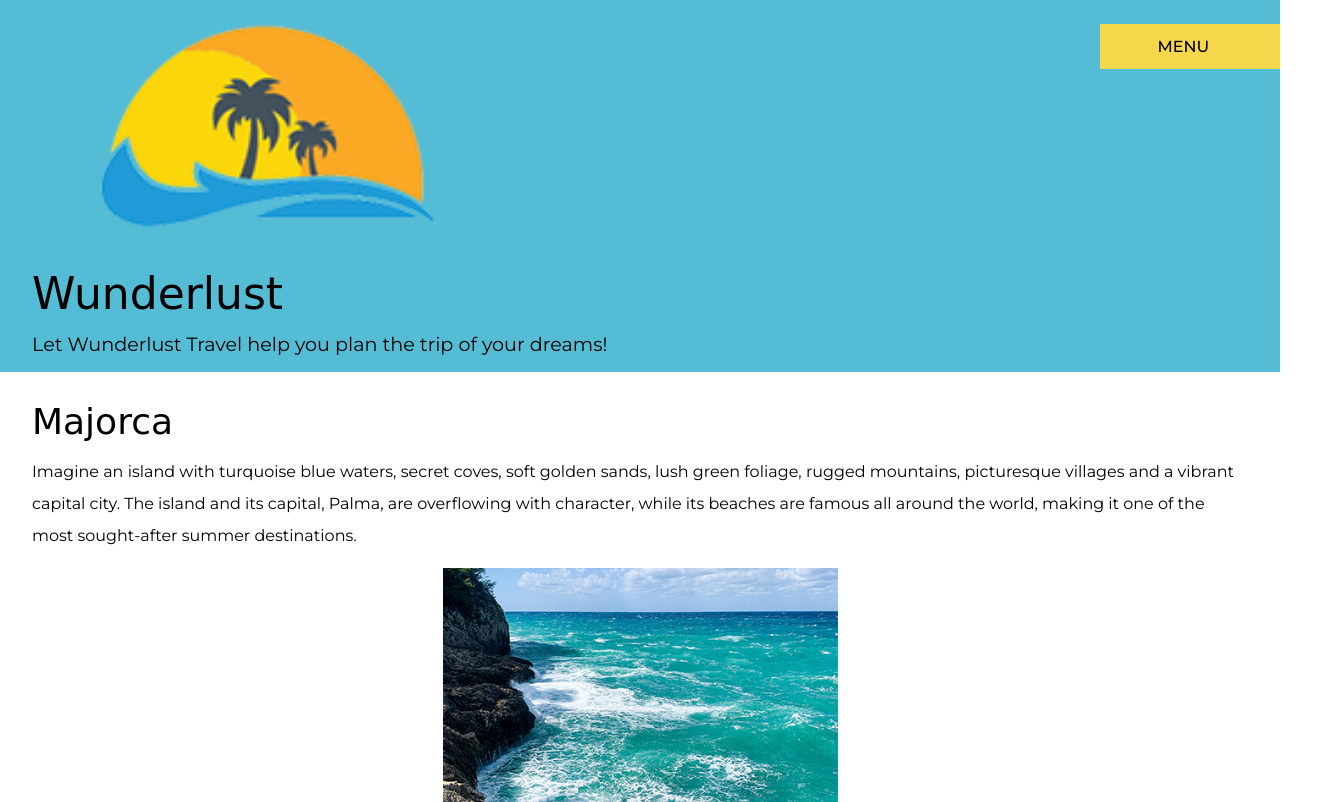
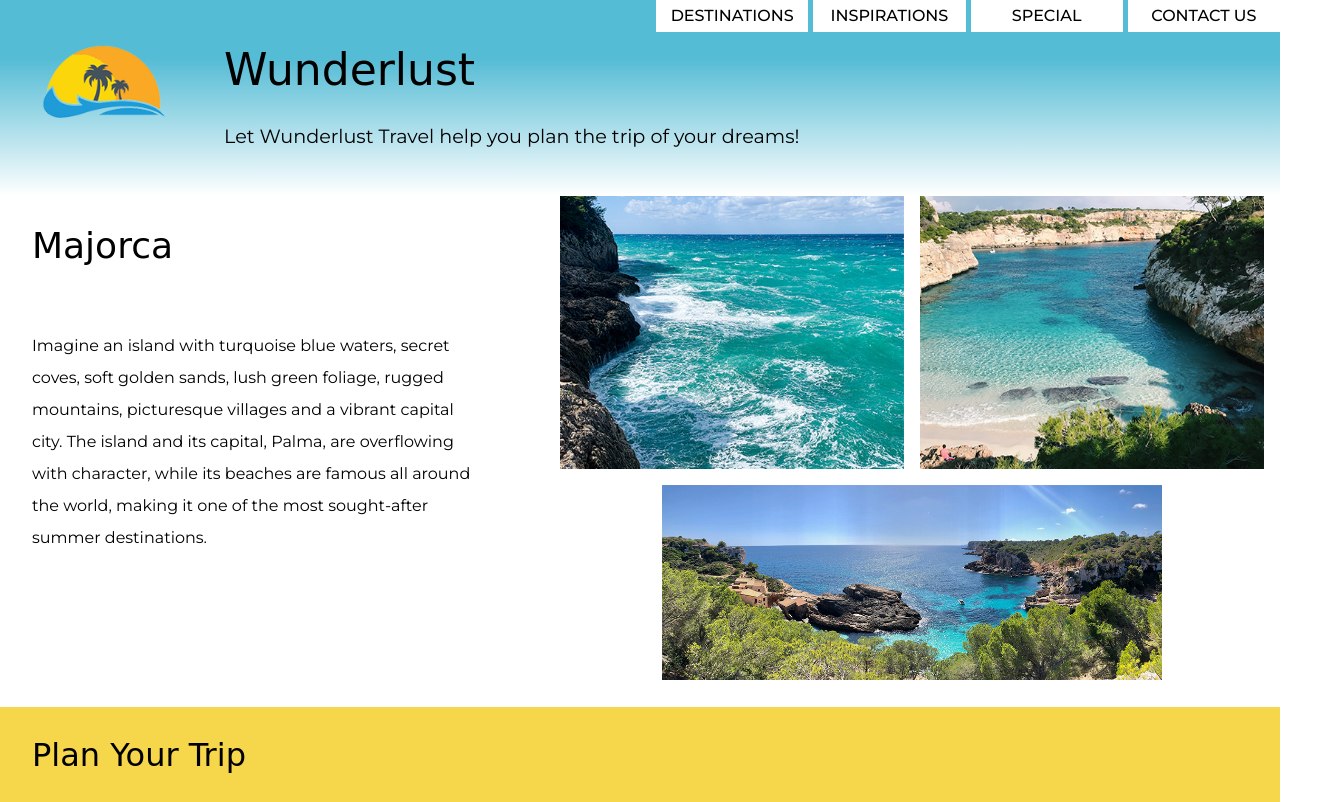
Before and after one commit to bamolin2/wunderlust, a plain HTML site: page wunderlust-majorca.html in a window 1280 px wide. Shown: the top 802 px of the page, 1320 px wide, since content can reach past the window. Drawn offline with Linux system fonts and the light colour scheme; a web font is replaced by a local one.

Commit message:
added media queries

```diff
--- a/styles.css
+++ b/styles.css
@@ -67,7 +67,7 @@ table {
     --black: #000;
 }
 
-/* ---------- CUSTOM STYLES BEGIN ---------- */
+/* ---------- SMALL SCREEN CUSTOM STYLES BEGIN ---------- */
 
 * {
     box-sizing: border-box;
@@ -119,7 +119,7 @@ h4, p, q, small, nav, button, form {
 /* ----- HEADER STYLES ----- */
 header {
     width: 100%;
-    background-color: var(--teal);
+    background-image: linear-gradient(var(--teal) 30%, var(--white));
     display: grid;
     grid-template-columns: repeat(2, 1fr);
     gap: 1rem;
@@ -520,3 +520,291 @@ footer a, footer p {
     font-weight: 300;
     color: var(--dark-gray);
 }
+
+/*----------- END SMALL SCREEN STYLES ------------*/
+
+/*----------- BEGIN MEDIUM SCREEN STYLES ------------*/
+
+@media screen and (min-width: 700px){
+/* ----- HEADER SECTION ----- */
+    header {
+        grid-template-columns: repeat(3, 1fr);
+        padding: 2rem 0 2rem 0;
+        align-items: center;
+
+      }
+
+    #menu-toggle input, #menu-toggle label {
+        position: absolute;
+        left: -10000px;
+        top: auto;
+        width: 1px;
+        height: 1px;
+        overflow: hidden;
+    }
+
+    #menu-toggle,  #menu-toggle ul{
+        position: static;
+        height: fit-content;
+        padding: 0;
+        background-color: transparent;
+    }
+
+    #toggle:not(:checked) + label + ul {
+        display: flex;
+        position: static;
+        column-gap: 5px;
+        padding: 0 1rem;
+    }
+
+    #logo {
+        width: 100%;
+        grid-column: 1 / 2;
+        grid-row: 1 / span 2;
+    }
+
+    #logo img {
+        padding: 10px;
+        width: 100%;
+    }
+
+    h1{
+        grid-column: 2 / -1;
+        font-size: 2.75rem;
+        padding: 0;
+        width: fit-content;
+    }
+
+    nav {
+        padding: 0;
+        grid-column: 1 / -1;
+        grid-row: 3;
+        width: fit-content;
+    }
+
+    nav ul li {
+        background-color: var(--white);
+        margin: 0;
+        width: 100%;
+        padding: 1rem;
+        border: 0;
+    }
+
+    nav ul li:hover {
+        background-color: var(--yellow);
+    }
+
+    nav ul li a{
+        text-decoration: none;
+        color: var(--black);
+        font-weight: 500;
+        text-transform: uppercase;
+        padding: 0;
+    }
+
+    header p {
+        grid-column: 2/ -1;
+        line-height: 1.5rem;
+        font-size: 1.2rem;
+        padding: 1rem 1rem 1rem 0;
+        width: fit-content;
+    }
+
+    /* ----- INTRO SECTION ----- */
+
+    #intro {
+        justify-items: center;
+    }
+
+    #img-grid {
+        width: 70%;
+        padding: 0 2rem;
+        grid-column: 1 / -1;
+        display: grid;
+        grid-template-columns: 1fr 1fr;
+        gap: 1rem;
+        justify-items: center;
+    }
+
+    #img-grid img, picture img{
+        width: 100%;
+    }
+
+    picture{
+        grid-row: 2;
+        grid-column: 1 / -1;
+
+    }
+
+    /* ----- PLAN SECTION ----- */
+
+    #plan div {
+        grid-template-columns: 1fr 1fr;
+        grid-template-rows: auto;
+    }
+
+    /* ----- TESTIMONIALS SECTION ----- */
+
+    #testimonials div {
+        grid-template-columns: 1fr 1fr;
+        grid-template-rows: auto;
+    }
+
+    #testimonials {
+        padding-bottom: 1rem;
+    }
+
+    /* ----- ABOUT SECTION ----- */
+
+    #about div {
+        grid-template-columns: repeat(4, 1fr);
+        grid-template-rows: auto;
+    }
+
+    /* ----- CONTACT SECTION ----- */
+
+    #mySubmit {
+        width: fit-content;
+        padding: 1rem 4rem;
+        align-self: flex-end;
+    }
+
+    /* ----- FOOTER SECTION ----- */
+
+    footer {
+        flex-direction: row;
+        justify-content: space-around;
+        align-items: center;
+    }
+}
+
+/*----------- END MEDIUM SCREEN STYLES ------------*/
+
+/*----------- BEGIN LARGE SCREEN STYLES ------------*/
+
+@media screen and (min-width: 1200px){
+
+    /* ----- HEADER SECTION ----- */
+
+   header {
+        grid-template-columns: 1fr 2fr 3fr;
+        padding: 0 0 2rem 0;
+        align-items: center;
+      }
+
+
+    #logo {
+        width: 100%;
+        grid-column: 1 / 2;
+        grid-row: 1 / span 3;
+    }
+
+    #logo img {
+        padding: 10px;
+        width: 100%;
+    }
+
+
+    #toggle:not(:checked) + label + ul {
+        width: 100%;
+        padding: 0;
+    }
+
+    nav {
+        padding: 0;
+        grid-column: 3 / -1;
+        grid-row: 1;
+        width: 100%;
+    }
+
+    nav ul li {
+        padding: .5rem;
+
+    }
+
+    #menu-toggle {
+        width: 100%;
+    }
+
+    /* ----- INTRO SECTION ----- */
+
+    #intro {
+        grid-template-columns: 40% 60%;
+        grid-template-rows: 1fr 3fr;
+    }
+
+    #intro p {
+        grid-column: 1 / 2;
+        grid-row: 2;
+    }
+
+    #img-grid {
+        grid-column: 2 / -1;
+        grid-row: 1 / -1;
+        width: 100%;
+    }
+
+    #intro h2 {
+        grid-column: 1 / 2;
+        grid-row: 1;
+    }
+
+    /* ----- PLAN SECTION ----- */
+
+    #plan div {
+        grid-template-columns: 1fr 1fr 1fr 1fr;
+        grid-template-rows: auto;
+        padding: 2rem;
+    }
+
+    /* ----- TESTIMONIALS SECTION ----- */
+
+    #testimonials div {
+        grid-template-columns: 1fr 1fr 1fr 1fr;
+        grid-template-rows: auto;
+    }
+
+    #testimonials {
+        padding-bottom: 1rem;
+    }
+
+    /* ----- ABOUT SECTION ----- */
+
+    #about h3{
+        align-self: flex-start;
+    }
+
+    #about {
+        align-items: center;
+    }
+
+    /* ----- CONTACT SECTION ----- */
+
+    form {
+        flex-direction: row;
+        justify-content: space-around;
+        margin: 0;
+        padding: 1.5rem;
+        column-gap: 10px;
+    }
+
+    form div {
+        width: 80%;
+    }
+
+    /* ----- FOOTER SECTION ----- */
+
+    footer {
+        margin: 0;
+        height: fit-content;
+        justify-content: flex-end;
+        position: relative;
+    }
+
+    footer p{
+        position: absolute;
+        left: 1rem;
+    }
+}
+
+/*----------- END LARGE SCREEN STYLES ------------*/
```
